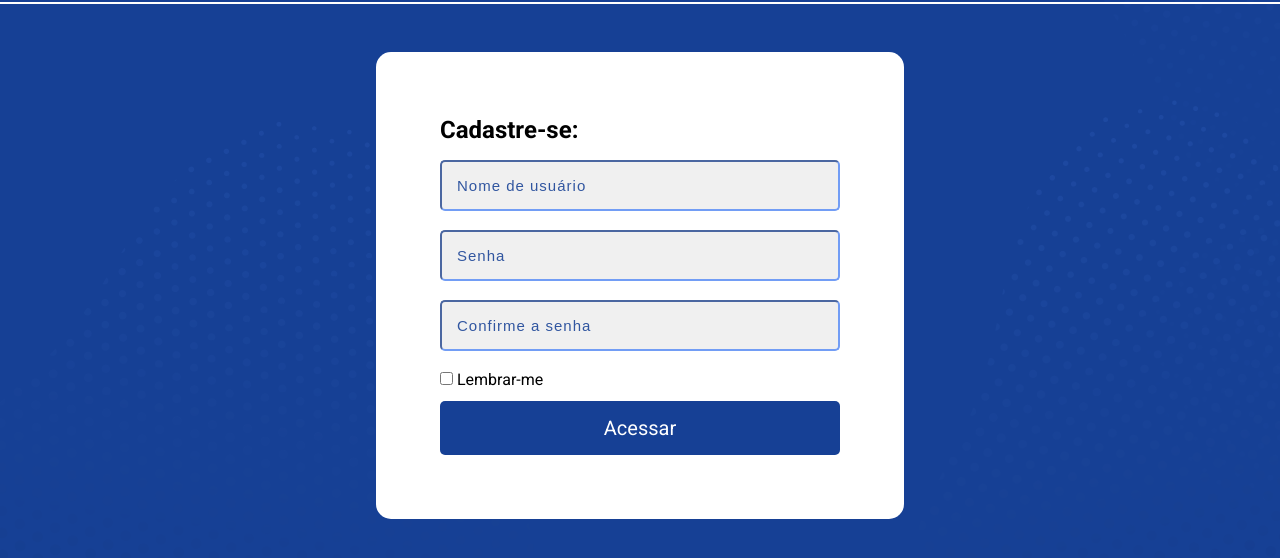
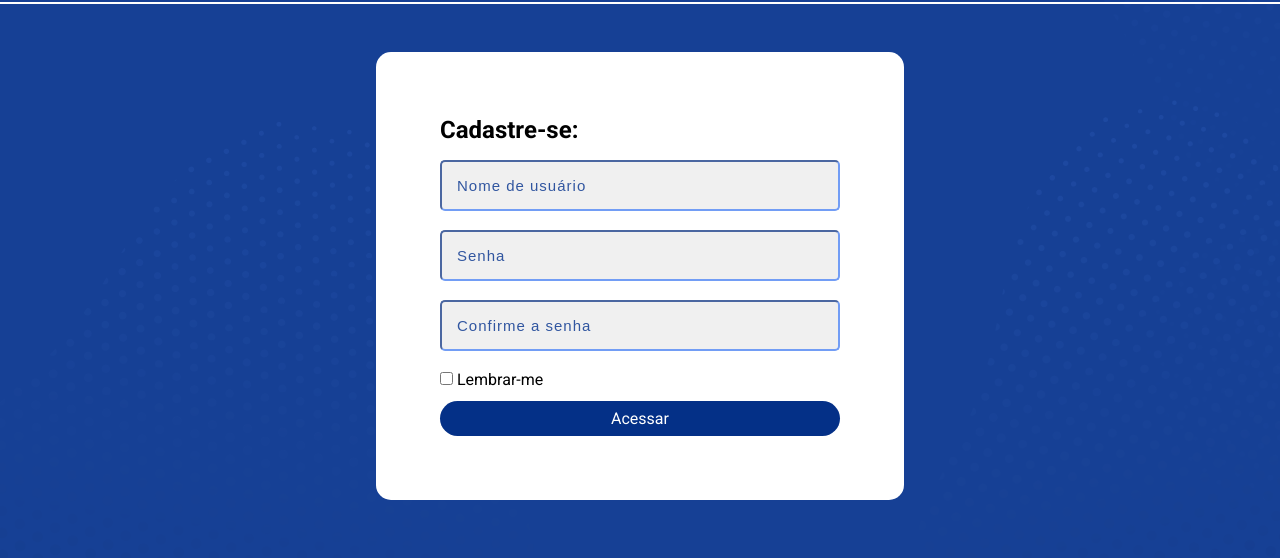
Before and after one commit to rebeccatcs/2024-RiseUp, a plain HTML site: page cadastro.html in a window 1280 px wide. Shown: the part 198-756 px from the top of the page. Drawn offline with Linux system fonts and the light colour scheme.

Commit message:
botao acessar

```diff
--- a/cadastro.html
+++ b/cadastro.html
@@ -45,7 +45,7 @@
             <br><br>
             <input type="checkbox" id="lembrar">
             <label for="lembrar">Lembrar-me</label>
-            <a href="inicial.html"><button>Acessar</button></a>
+            <button type="button" class="botao" id="acessar" onclick="window.location.href='inicial.html'">Acessar</button>
         </div>
     </form>
 </body>
```
Also changed, not shown: index.html (+1 -1 lines).
